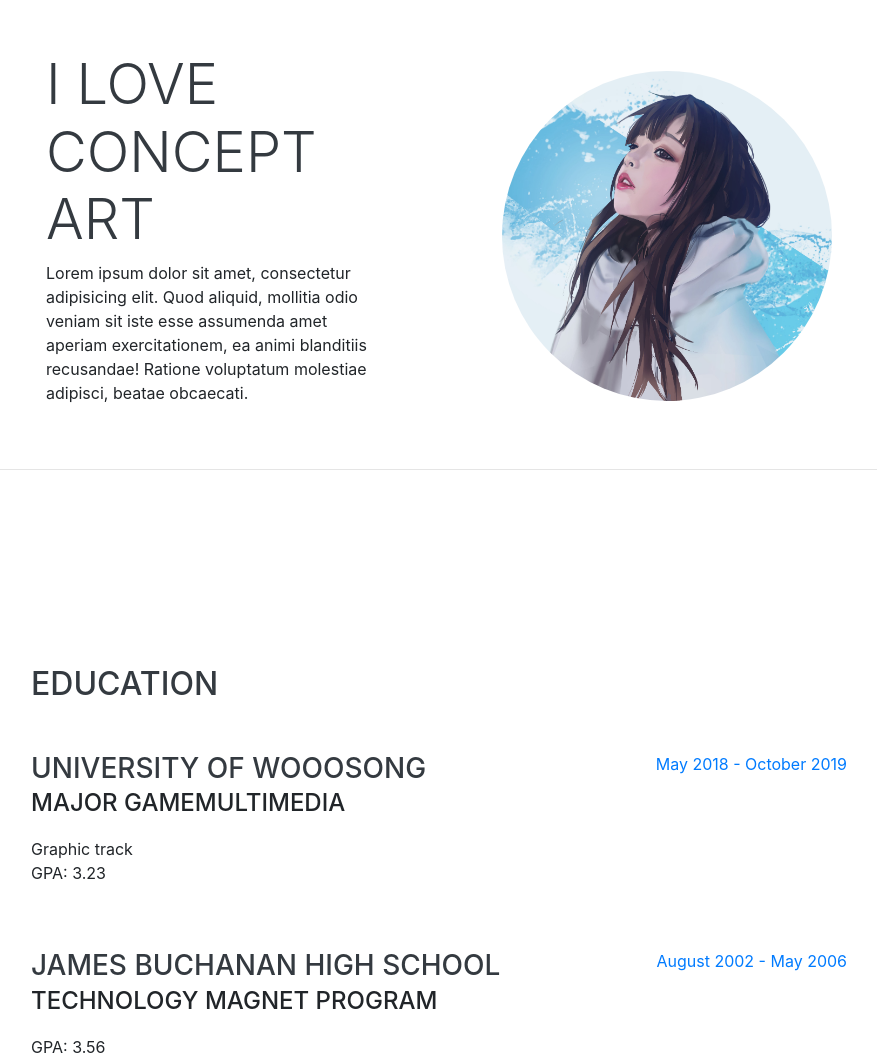
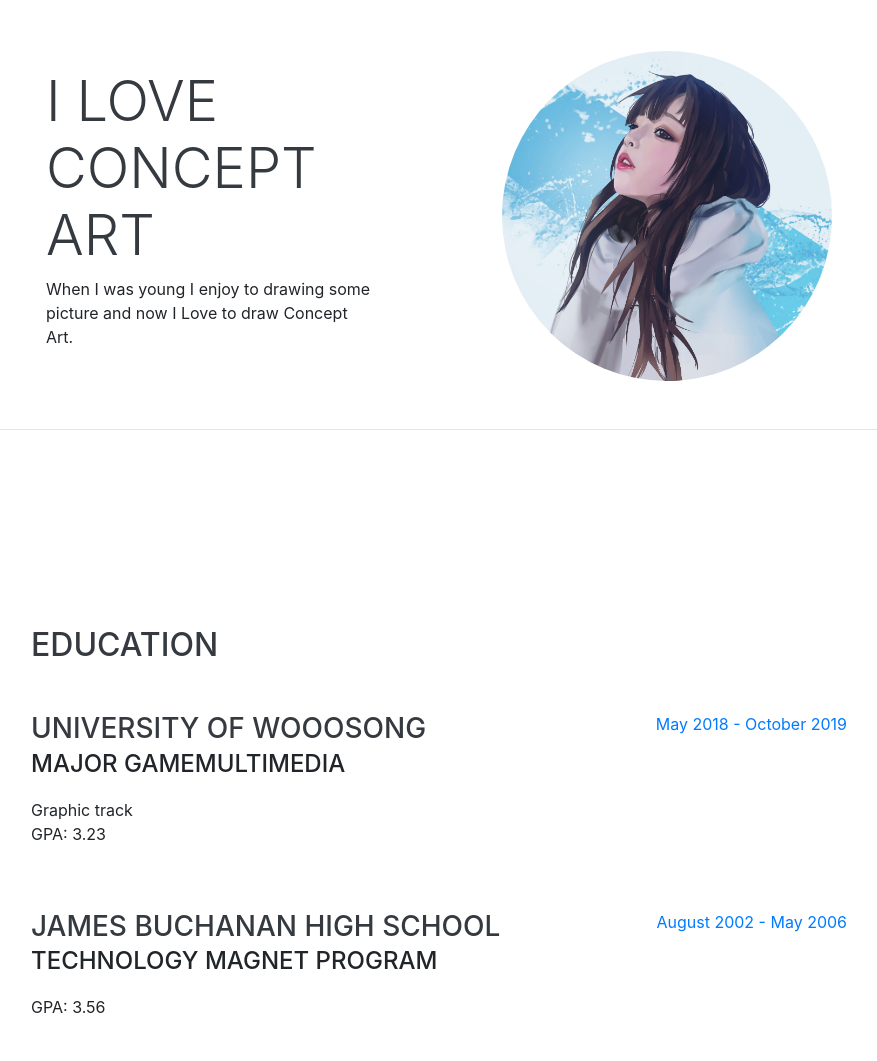
Before and after one commit to Uni925/WebClass1, a website with bundled scripts: page Class5/startbootstrap-resume-gh-pages/index.html in a window 1280 px wide. Shown: the part 932-1993 px from the top of the page, without its empty margins (337-1214 px from the left). Built offline with nearby package versions, Linux system fonts and the light colour scheme; a web font is replaced by a local one.

Commit message:
Update index.html

```diff
--- a/Class5/startbootstrap-resume-gh-pages/index.html
+++ b/Class5/startbootstrap-resume-gh-pages/index.html
@@ -114,7 +114,7 @@
               <div class="col-lg-6 order-lg-1">
                 <div class="p-5">
                   <h2 class="display-4">I LOVE CONCEPT ART</h2>
-                  <p>Lorem ipsum dolor sit amet, consectetur adipisicing elit. Quod aliquid, mollitia odio veniam sit iste esse assumenda amet aperiam exercitationem, ea animi blanditiis recusandae! Ratione voluptatum molestiae adipisci, beatae obcaecati.</p>
+                  <p> When I was young I enjoy to drawing some picture and now I Love to draw Concept Art.</p>
                 </div>
               </div>
             </div>
```
